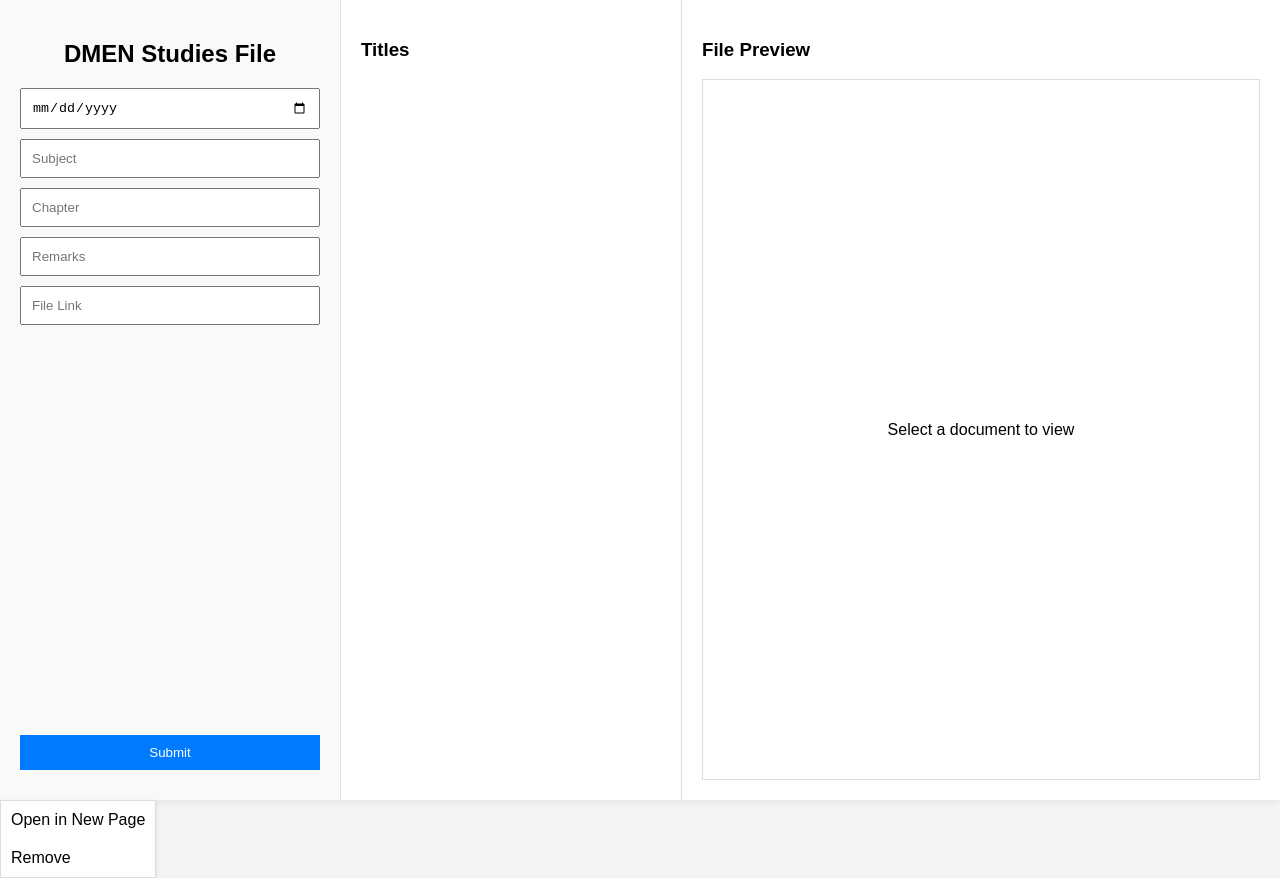
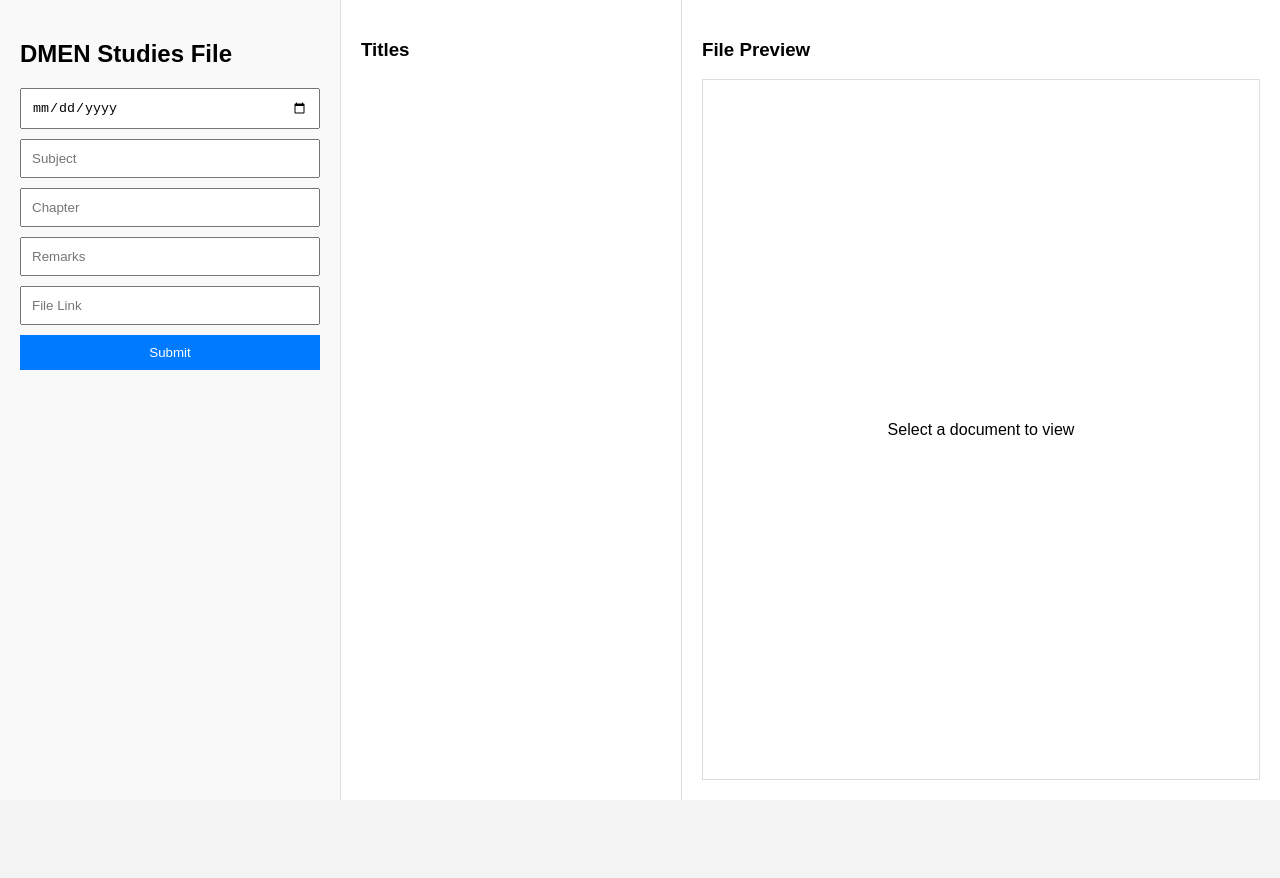
Before and after one commit to yuenloon/DMEN, a plain HTML site: page index.html in a window 1280 px wide. After the commit the page ends 800 px from the top, so only its background shows below. Drawn offline with Linux system fonts and the light colour scheme.

Commit message:
Update styles.css

```diff
--- a/styles.css
+++ b/styles.css
@@ -1,111 +1,128 @@
-body, html {
+body {
+    font-family: Arial, sans-serif;
+    background-color: #f4f4f4;
     margin: 0;
     padding: 0;
-    height: 100%;
-    font-family: Arial, sans-serif;
-    background-color: #f4f4f4;
+    height: 100vh;
+    overflow: hidden;
 }
+
 .container {
-    width: 100%;
+    display: flex;
     height: 100vh;
-    display: flex;
+    max-width: 100%;
     background-color: white;
     box-shadow: 0 0 10px rgba(0,0,0,0.1);
 }
+
 .form-container {
     width: 300px;
     padding: 20px;
     background-color: #f9f9f9;
     border-right: 1px solid #ddd;
-    display: flex;
-    flex-direction: column;
 }
-.form-container h2 {
-    text-align: center;
-    margin-bottom: 20px;
-}
+
 .content-container {
     flex-grow: 1;
     display: flex;
-    overflow: hidden;
 }
+
 .titles-container {
     width: 300px;
     border-right: 1px solid #ddd;
     padding: 20px;
     overflow-y: auto;
 }
+
 .preview-container {
     flex-grow: 1;
     padding: 20px;
     display: flex;
     flex-direction: column;
 }
-.form-container form {
-    display: flex;
-    flex-direction: column;
-    height: 100%;
-}
+
 input, button {
     width: 100%;
     padding: 10px;
     margin-bottom: 10px;
     box-sizing: border-box;
 }
+
 button {
     background-color: #007bff;
     color: white;
     border: none;
     cursor: pointer;
-    margin-top: auto;
 }
+
 button:hover {
     background-color: #0056b3;
 }
+
 #fileList {
     list-style-type: none;
     padding: 0;
-    margin: 0;
-    flex-grow: 1;
+    max-height: calc(100vh - 100px);
     overflow-y: auto;
 }
+
 #fileList li {
     padding: 10px;
     border-bottom: 1px solid #ddd;
     cursor: pointer;
+    transition: background-color 0.3s ease;
 }
+
 #fileList li:hover {
     background-color: #f0f0f0;
 }
+
 #filePreview {
     flex-grow: 1;
     border: 1px solid #ddd;
     display: flex;
     justify-content: center;
     align-items: center;
-    overflow: hidden;
 }
+
 #filePreview iframe {
     width: 100%;
     height: 100%;
     border: none;
 }
+
 .context-menu {
-    position: absolute;
+    position: fixed;
     background-color: white;
     border: 1px solid #ddd;
-    box-shadow: 0 2px 5px rgba(0,0,0,0.1);
+    box-shadow: 0 2px 5px rgba(0,0,0,0.2);
     z-index: 1000;
+    display: none;
 }
+
+.context-menu-backdrop {
+    position: fixed;
+    top: 0;
+    left: 0;
+    width: 100%;
+    height: 100%;
+    background-color: rgba(0,0,0,0.1);
+    z-index: 999;
+}
+
 .context-menu ul {
     list-style-type: none;
     padding: 0;
     margin: 0;
+    min-width: 150px;
 }
+
 .context-menu li {
     padding: 10px;
     cursor: pointer;
+    transition: background-color 0.3s ease;
 }
+
 .context-menu li:hover {
     background-color: #f0f0f0;
 }
```
